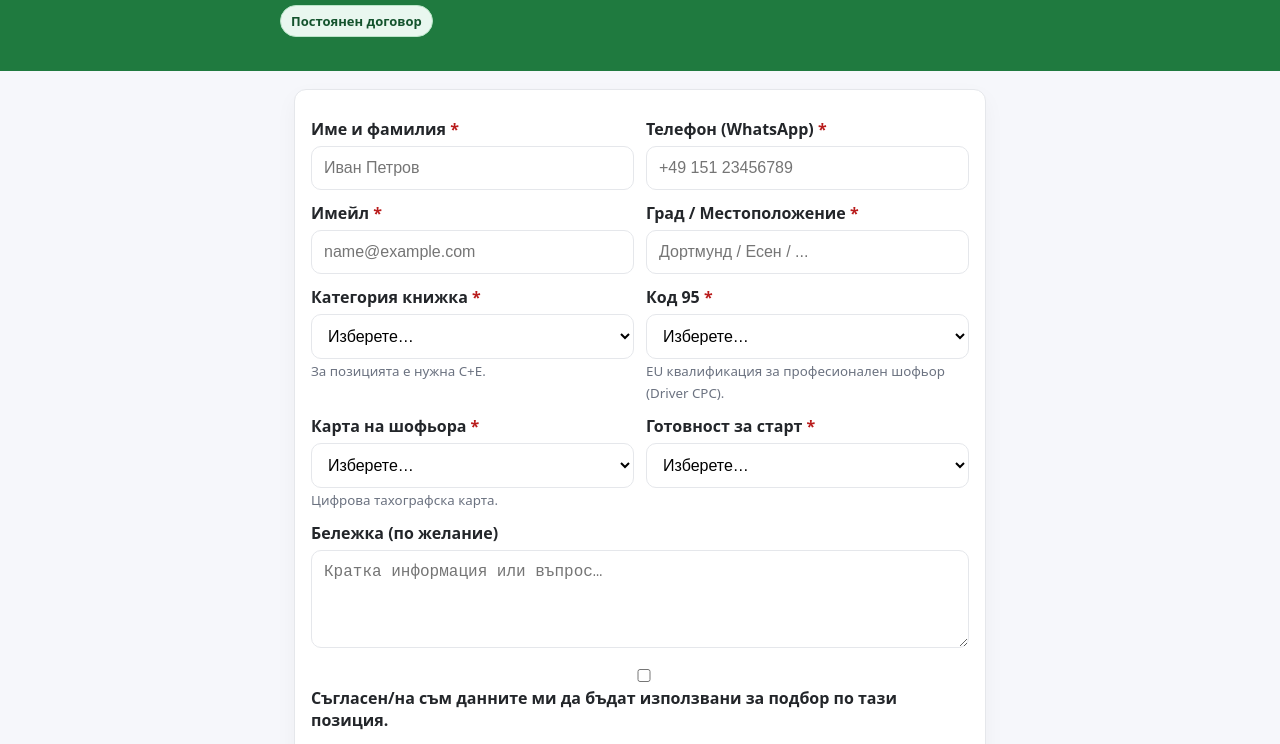
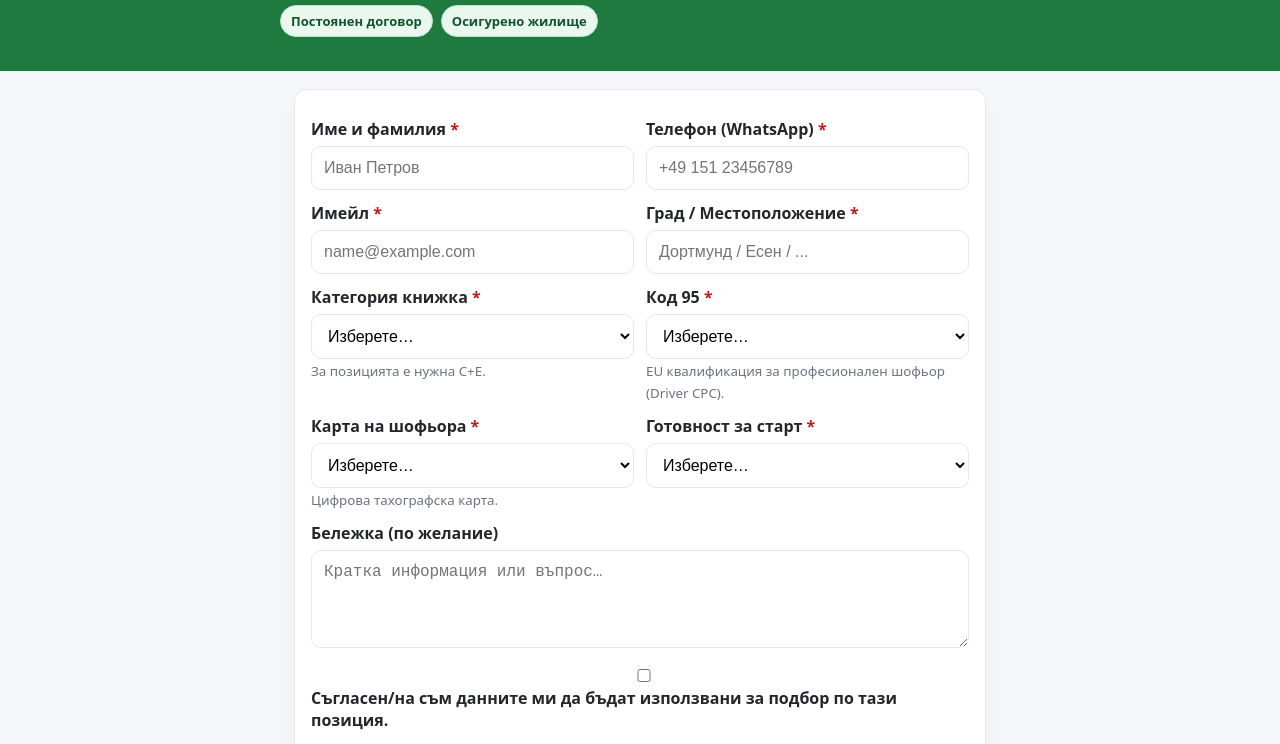
Before and after one commit to MIRAH4NK3/rumak-dortmund-form, a plain HTML site: page index.html in a window 1280 px wide. Shown: the part 121-865 px from the top of the page. Drawn offline with Linux system fonts and the light colour scheme.

Commit message:
Update index.html

```diff
--- a/index.html
+++ b/index.html
@@ -48,6 +48,7 @@
           <span class="chip">💶 2800 € нето + бонуси</span>
           <span class="chip">Mercedes‑Benz Actros</span>
           <span class="chip">Постоянен договор</span>
+          <span class="chip">Осигурено жилище</span>
         </div>
       </div>
       <div class="badge">⏱️ 1–2 мин.</div>
```
